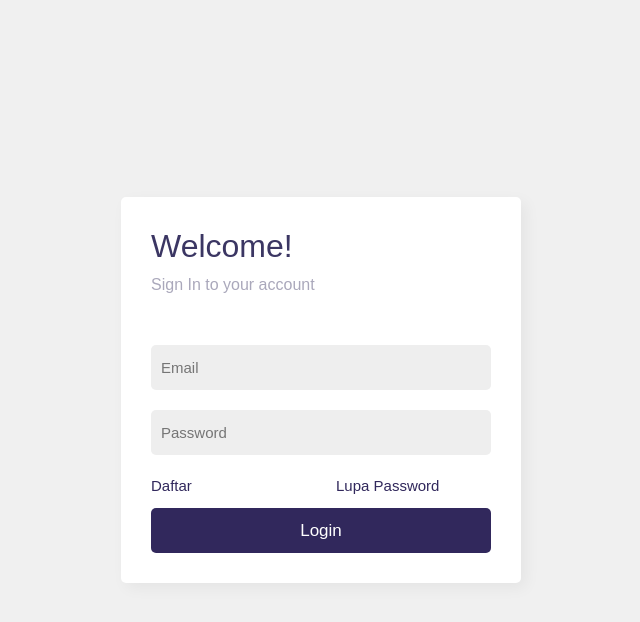
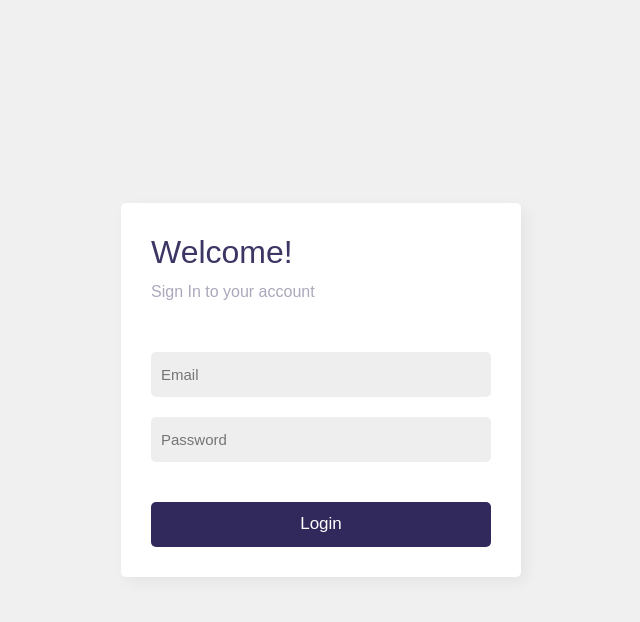
Before and after one commit to maulanaakram919/sarikusuma3, a CodeIgniter app: page /database/login in a window 1280 px wide. Shown: the top 622 px of the page, without its empty margins (319-959 px from the left). Run offline with CodeIgniter, Linux system fonts and the light colour scheme.

Commit message:
menghapus daftar dan lupa password pada halaman login

```diff
--- a/application/views/login/index.php
+++ b/application/views/login/index.php
@@ -168,13 +168,13 @@
 
             <div class="row">
 
-                <div class="col-sm-6">
+                <!-- <div class="col-sm-6">
                     <a href="/sarikusuma/layanan" target="_blank">Daftar</a>
                 </div>
                 <div class="col-sm-6">
 
                     <a href="/sarikusuma/contact" target="_blank">Lupa Password</a>
-                </div>
+                </div> -->
             </div>
 
 
```
